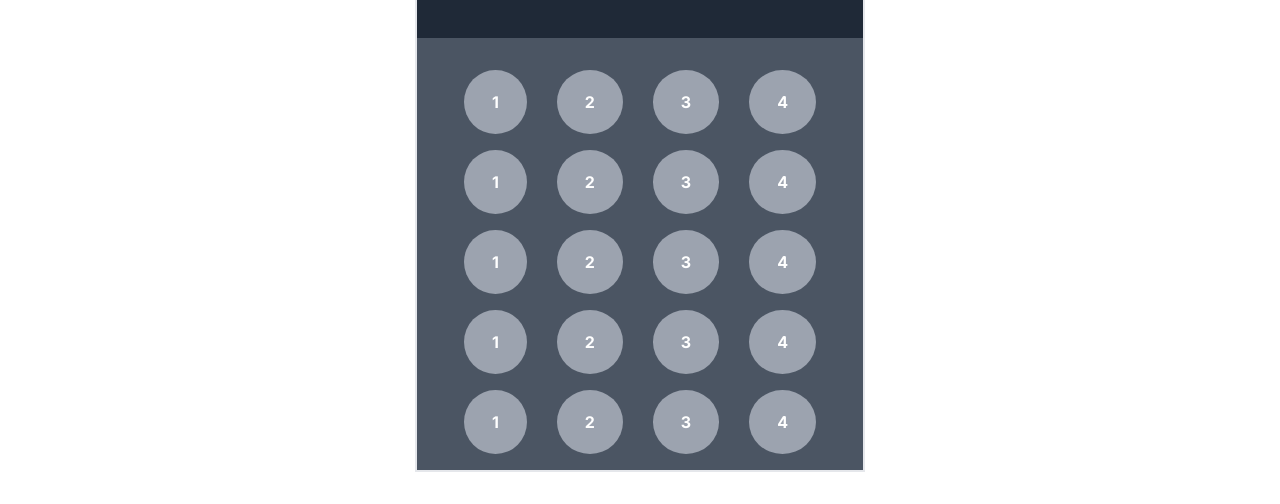
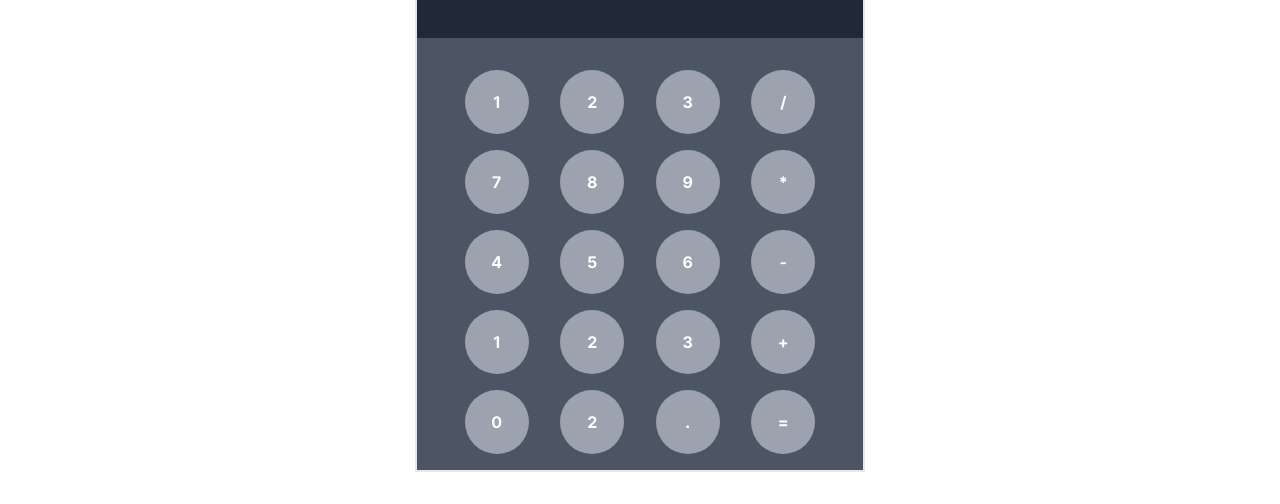
Before and after one commit to D-suke0614/learn_react, a Next.js app: page /calc in a window 1280 px wide. Shown: the part 256-760 px from the top of the page. Built offline with nearby package versions, Linux system fonts and the light colour scheme.

Commit message:
fix: button style

```diff
--- a/src/app/calc/components/Button.tsx
+++ b/src/app/calc/components/Button.tsx
@@ -5,7 +5,11 @@ type PropsType = {
 }
 
 const Button = ({ text }: PropsType) => {
-  return <button className='py-5 px-7 rounded-[50%] bg-gray-400'>{text}</button>
+  return (
+    <button className='p-8 rounded-[50%] bg-gray-400 relative'>
+      <span className='absolute translate-y-[-50%] translate-x-[-50%]'>{text}</span>
+    </button>
+  )
 }
 
 export default Button
--- a/src/app/calc/components/Buttons.tsx
+++ b/src/app/calc/components/Buttons.tsx
@@ -3,11 +3,11 @@
 import Button from './Button'
 
 const BUTTONS_TEXT = [
-  [1, 2, 3, 4],
-  [1, 2, 3, 4],
-  [1, 2, 3, 4],
-  [1, 2, 3, 4],
-  [1, 2, 3, 4],
+  [1, 2, 3, '/'],
+  [7, 8, 9, '*'],
+  [4, 5, 6, '-'],
+  [1, 2, 3, '+'],
+  [0, 2, '.', '='],
 ]
 
 const Buttons = () => {
```
